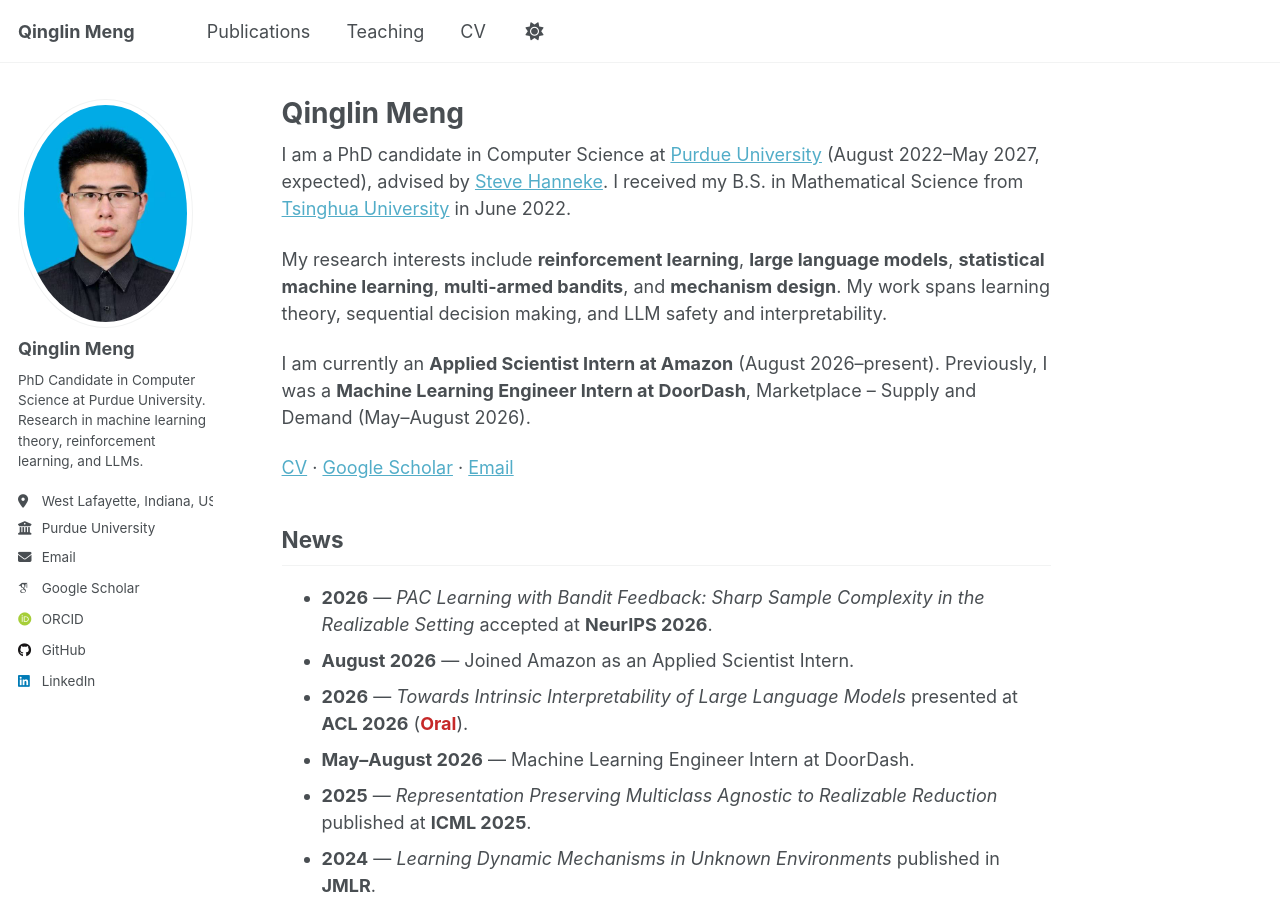
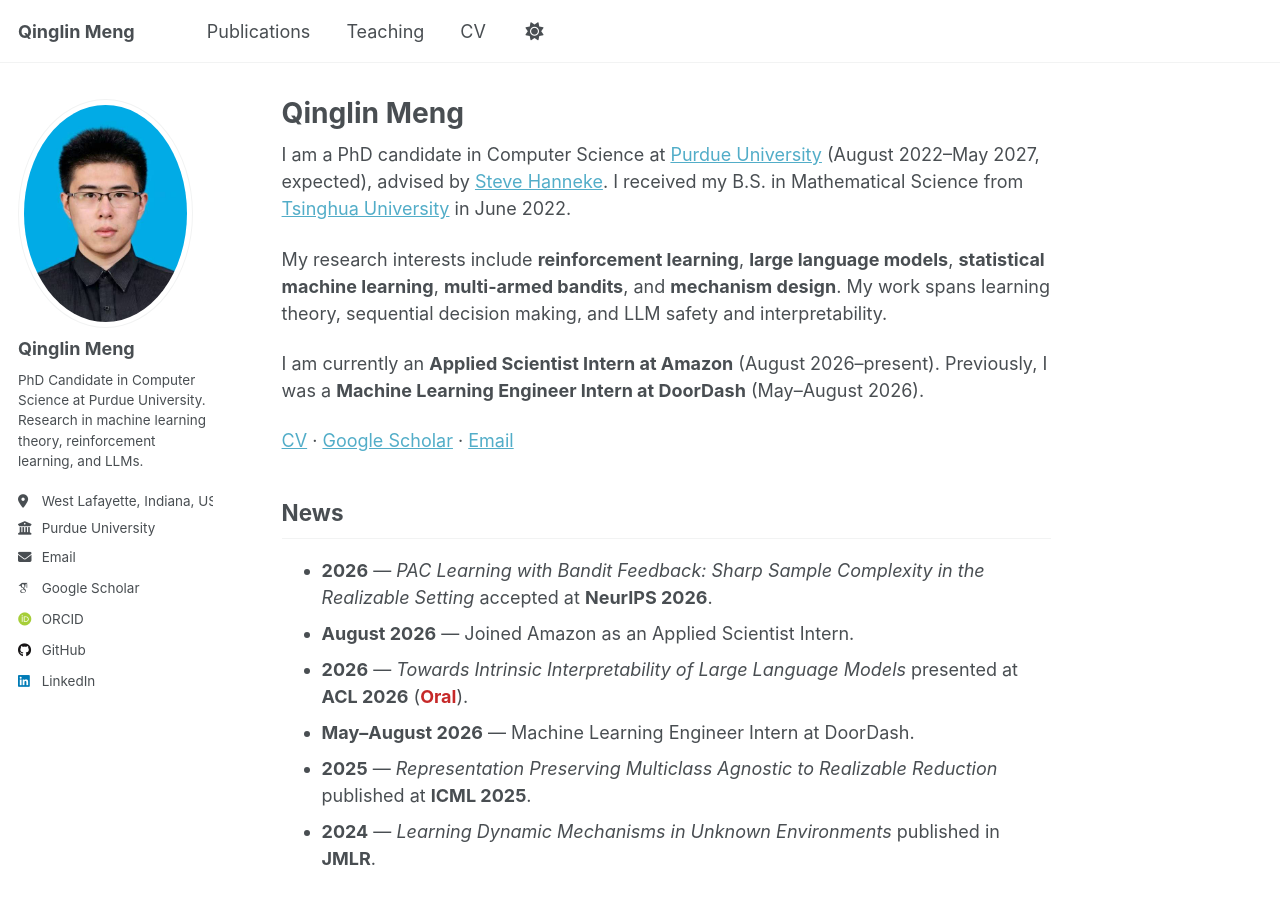
Before and after one commit to QLMeng2025/QLMeng2025.github.io, a Jekyll site: the page built from _pages/about.md, in a window 1280 px wide and 900 px high. Built offline with Jekyll 4.4.1, drawn with Linux system fonts in a browser that asks for light colours; some web fonts are replaced; a script that is not in the unit is left out.

Commit message:
Remove DoorDash team designation from homepage and CV

```diff
--- a/_data/cv.json
+++ b/_data/cv.json
@@ -59,7 +59,7 @@
     },
     {
       "company": "DoorDash",
-      "position": "Machine Learning Engineer Intern, Marketplace – Supply and Demand",
+      "position": "Machine Learning Engineer Intern",
       "startDate": "2026-05",
       "endDate": "2026-08",
       "highlights": [
--- a/_pages/about.md
+++ b/_pages/about.md
@@ -11,7 +11,7 @@ I am a PhD candidate in Computer Science at [Purdue University](https://www.cs.p
 
 My research interests include **reinforcement learning**, **large language models**, **statistical machine learning**, **multi-armed bandits**, and **mechanism design**. My work spans learning theory, sequential decision making, and LLM safety and interpretability.
 
-I am currently an **Applied Scientist Intern at Amazon** (August 2026–present). Previously, I was a **Machine Learning Engineer Intern at DoorDash**, Marketplace – Supply and Demand (May–August 2026).
+I am currently an **Applied Scientist Intern at Amazon** (August 2026–present). Previously, I was a **Machine Learning Engineer Intern at DoorDash** (May–August 2026).
 
 [CV](/cv/) · [Google Scholar](https://scholar.google.com/citations?user=XpbUfTsAAAAJ&hl=en) · [Email](mailto:qinglinmeng.work@gmail.com)
 
```
Also changed, not shown: _pages/cv.md (+1 -1 lines).
